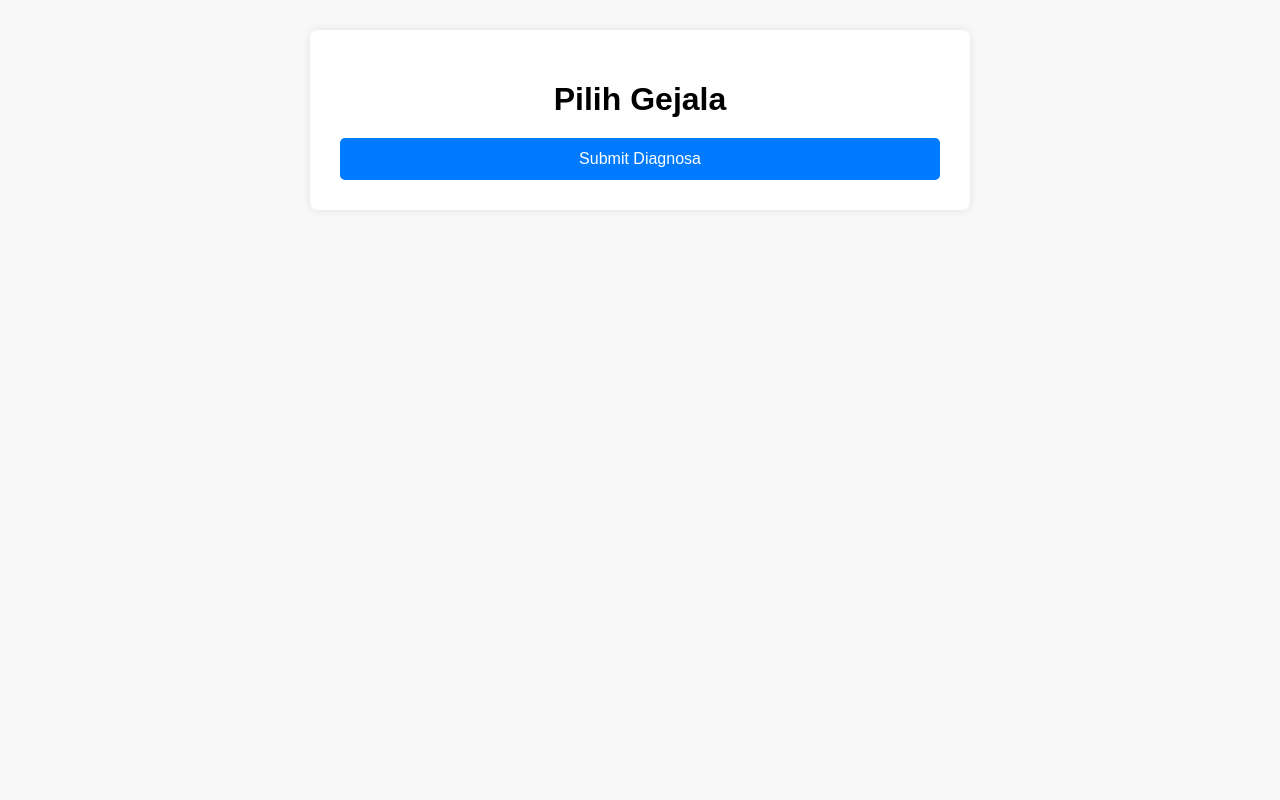
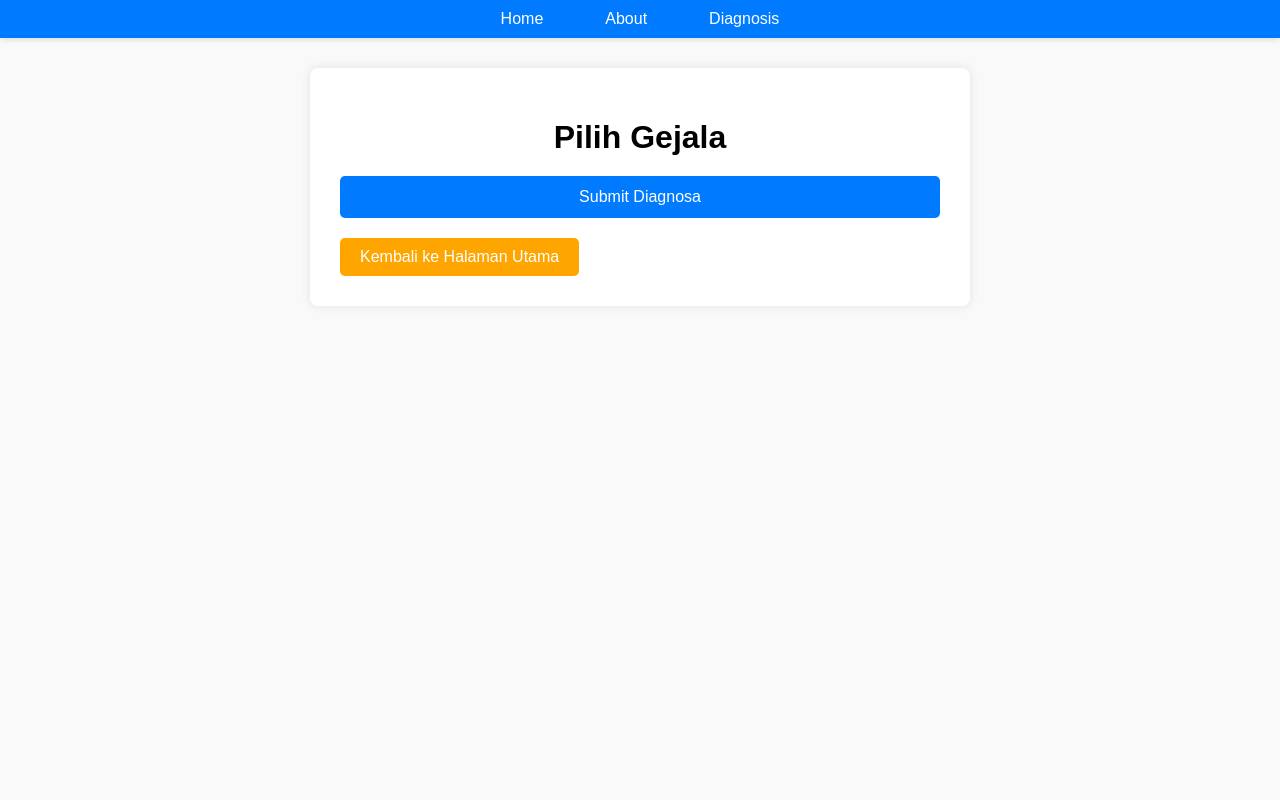
Before and after one commit to XT32/CertaintyFactor-Gejala-DBD, a Flask app: page /diagnos in a window 1280 px wide. Run offline with Flask 3, Linux system fonts and the light colour scheme; data that the repository does not hold is empty.

Commit message:
Update UI

```diff
--- a/simpakUts/static/diagnos.css
+++ b/simpakUts/static/diagnos.css
@@ -3,41 +3,46 @@ body {
     margin: 0;
     background-color: #f4f4f4;
     display: flex;
+    flex-direction: column;
     height: 100vh;
 }
 
-.sidebar {
-    width: 250px;
+/* Navbar Styling */
+.navbar {
     background-color: #007BFF;
-    color: white;
-    padding-top: 20px;
-    display: flex;
-    flex-direction: column;
-    align-items: center;
-    box-shadow: 2px 0 5px rgba(0, 0, 0, 0.1);
+    padding: 10px 0;
+    position: sticky;
+    top: 0;
+    width: 100%;
+    z-index: 1000;
+    box-shadow: 0 2px 5px rgba(0, 0, 0, 0.1);
 }
 
-.sidebar h2 {
+.navbar ul {
+    list-style: none;
+    display: flex;
+    justify-content: center;
     margin: 0;
-    padding: 10px;
-    text-align: center;
-    font-size: 22px;
+    padding: 0;
 }
 
-.sidebar a {
+.navbar li {
+    margin: 0 15px;
+}
+
+.navbar a {
     text-decoration: none;
     color: white;
-    padding: 15px;
-    display: block;
-    width: 100%;
-    text-align: center;
-    font-size: 18px;
+    font-size: 16px;
+    padding: 8px 16px;
+    border-radius: 4px;
 }
 
-.sidebar a:hover {
+.navbar a:hover {
     background-color: #0056b3;
 }
 
+/* Content Styling */
 .content {
     flex: 1;
     padding: 30px;
@@ -91,3 +96,19 @@ button {
 button:hover {
     background-color: #0056b3;
 }
+
+/* Back Button Styling */
+.btn-back {
+    display: inline-block;
+    margin-top: 20px;
+    padding: 10px 20px;
+    background-color: orange;
+    color: white;
+    text-decoration: none;
+    border-radius: 5px;
+    text-align: center;
+}
+
+.btn-back:hover {
+    background-color: darkorange;
+}
--- a/simpakUts/templates/diagnos.html
+++ b/simpakUts/templates/diagnos.html
@@ -9,6 +9,16 @@
 </head>
 
 <body>
+    <!-- Navbar -->
+    <nav class="navbar">
+        <ul>
+            <li><a href="{{ url_for('index') }}">Home</a></li>
+            <li><a href="#about">About</a></li>
+            <li><a href="{{ url_for('diagnos') }}">Diagnosis</a></li>
+        </ul>
+    </nav>
+
+    <!-- Content -->
     <div class="content">
         <div class="container">
             <h1>Pilih Gejala</h1>
@@ -28,6 +38,8 @@
                 {% endfor %}
                 <button type="submit">Submit Diagnosa</button>
             </form>
+            <!-- Tombol Kembali -->
+            <a href="{{ url_for('index') }}" class="btn-back">Kembali ke Halaman Utama</a>
         </div>
     </div>
 </body>
```
Also changed, not shown: simpakUts/templates/index.html (+20 -0 lines).
